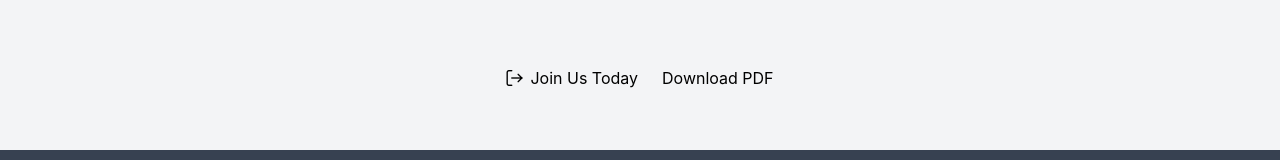
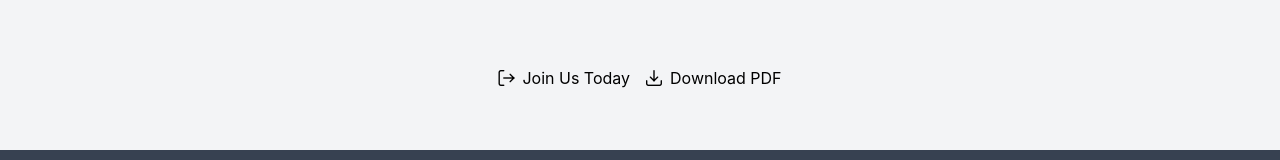
Before and after one commit to rajkeshwar/dandesacademy, a Vue app in the folder website/: page /#/courses/bamboo-watch in a window 1280 px wide. Shown: the part 2154-2314 px from the top of the page. Built offline with nearby package versions, Linux system fonts and the light colour scheme.

Commit message:
Latest UI bundle

```diff
--- a/website/src/pages/Home.vue
+++ b/website/src/pages/Home.vue
@@ -103,7 +103,7 @@ export default {
     banners() {
       return Array(4)
         .fill(null)
-        .map((_, i) => `/images/dandes-academy-${i + 1}.jpeg`);
+        .map((_, i) => `images/dandes-academy-${i + 1}.jpeg`);
     },
   },
   methods: {
--- a/website/src/templates/StudentsFeedback.vue
+++ b/website/src/templates/StudentsFeedback.vue
@@ -63,8 +63,8 @@
         <span class="w-4" />
         <Button
           label="Download PDF"
-          class="p-button-primary"
-          icon="pi download"
+          class="p-button-info"
+          icon="pi pi-download"
           iconPos="left"
         />
       </div>
```
Also changed, not shown: 9 other files (tests, documents, lock files or other folders).
